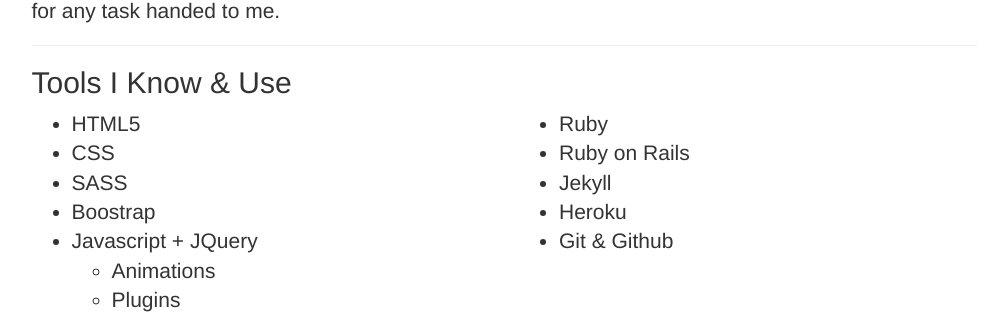
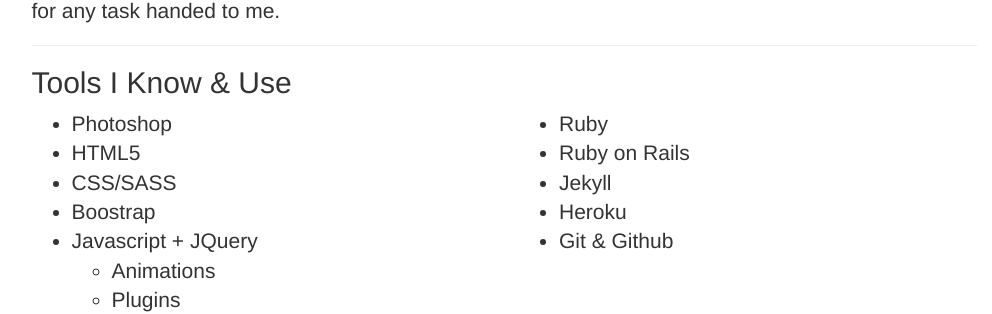
Before and after one commit to chrislabarge/chrislabarge.github.io, a Jekyll site: the page built from resume.html, in a window 1280 px wide. Shown: the part 649-963 px from the top of the page, without its empty margins (136-1128 px from the left). Built offline with Jekyll 4.4.1, drawn with Linux system fonts in a browser that asks for light colours; nearby versions of some CDN libraries.

Commit message:
updatated resusme

```diff
--- a/resume.html
+++ b/resume.html
@@ -47,9 +47,9 @@
 				<div class="row">
 					<div class="col-xs-6">
 					<ul>
+						<li>Photoshop</li>
 						<li>HTML5</li>
-						<li>CSS</li>
-						<li>SASS</li>
+						<li>CSS/SASS</li>
 						<li>Boostrap</li>
 						<li>Javascript + JQuery</li>
 							<ul>
```
